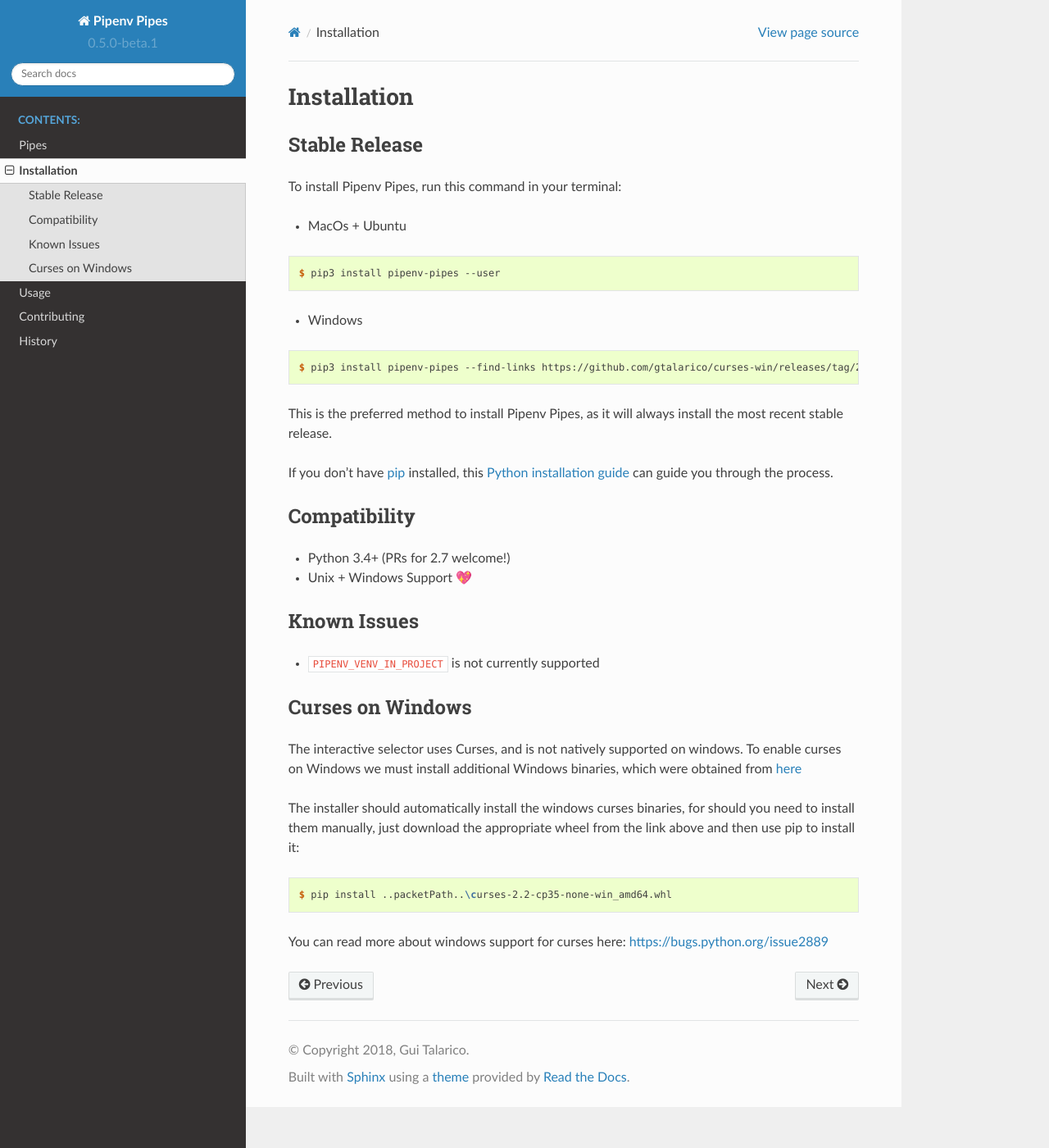
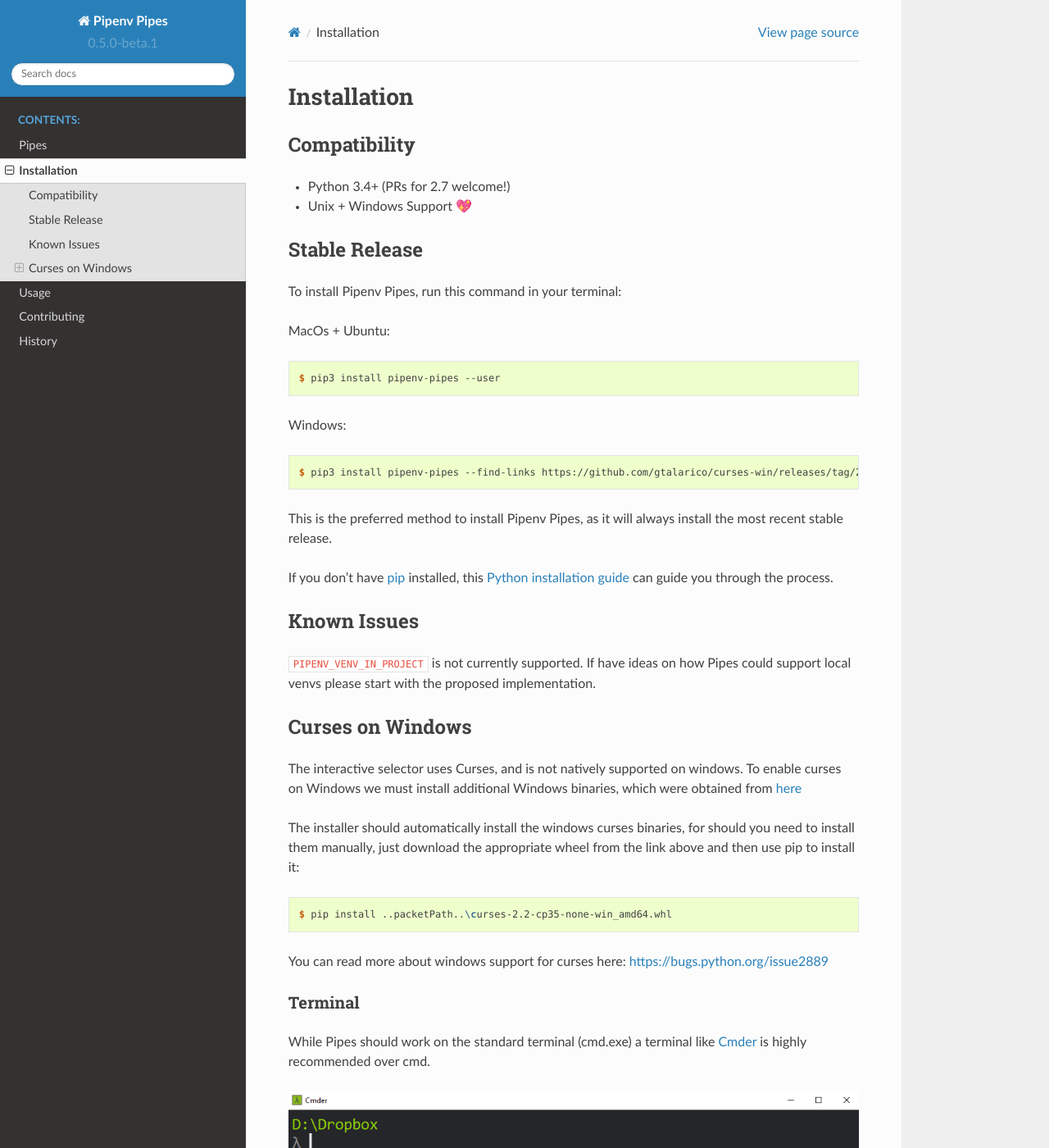
Before and after one commit to gtalarico/pipenv-pipes, a Sphinx documentation site: the page built from docs/installation.rst, in a window 1280 px wide and 1400 px high. Shown: the whole window at 82% size. Built offline with Sphinx 7.4.7 and the Read the Docs theme 2.0.0, drawn with Linux system fonts in a browser that asks for light colours.

Commit message:
Finished Installation and contributing docs

```diff
--- a/docs/conf.py
+++ b/docs/conf.py
@@ -98,7 +98,7 @@
 # Add any paths that contain custom static files (such as style sheets) here,
 # relative to this directory. They are copied after the builtin static files,
 # so a file named "default.css" will overwrite the builtin "default.css".
-html_static_path = ['_static']
+html_static_path = ['static']
 
 
 # -- Options for HTMLHelp output ---------------------------------------
--- a/docs/contributing.rst
+++ b/docs/contributing.rst
@@ -89,7 +89,7 @@
 
 5. When you're done making changes, check that your changes pass all tests. See the `Testing`_ section below for more details on testing.
 
-6. Commit your changes and push your branch to GitHub::
+6. Commit your changes and push your branch to GitHub:
 
 .. code:: console
 
--- a/docs/installation.rst
+++ b/docs/installation.rst
@@ -3,6 +3,12 @@
 ============
 Installation
 ============
+
+Compatibility
+-------------
+
+* Python 3.4+ (PRs for 2.7 welcome!)
+* Unix + Windows Support 💖
 
 
 Stable Release
@@ -32,17 +38,12 @@
 .. _Python installation guide: http://docs.python-guide.org/en/latest/starting/installation/
 
 
-Compatibility
--------------
-
-* Python 3.4+ (PRs for 2.7 welcome!)
-* Unix + Windows Support 💖
-
-
 Known Issues
 ------------
 
-* ``PIPENV_VENV_IN_PROJECT`` is not currently supported
+``PIPENV_VENV_IN_PROJECT`` is not currently supported.
+If have ideas on how Pipes could support local venvs please start
+with the proposed implementation.
 
 
 Curses on Windows
@@ -62,3 +63,13 @@
 
 You can read more about windows support for curses here:
 https://bugs.python.org/issue2889
+
+Terminal
+~~~~~~~~
+
+While Pipes should work on the standard terminal (cmd.exe)
+a terminal like `Cmder`_ is highly recommended over cmd.
+
+.. _Cmder: http://cmder.net/
+
+.. image:: static/gif-pipes-curses-win-2.gif
```
Also changed, not shown: other parts of docs/installation.rst (+2 -2 lines).
